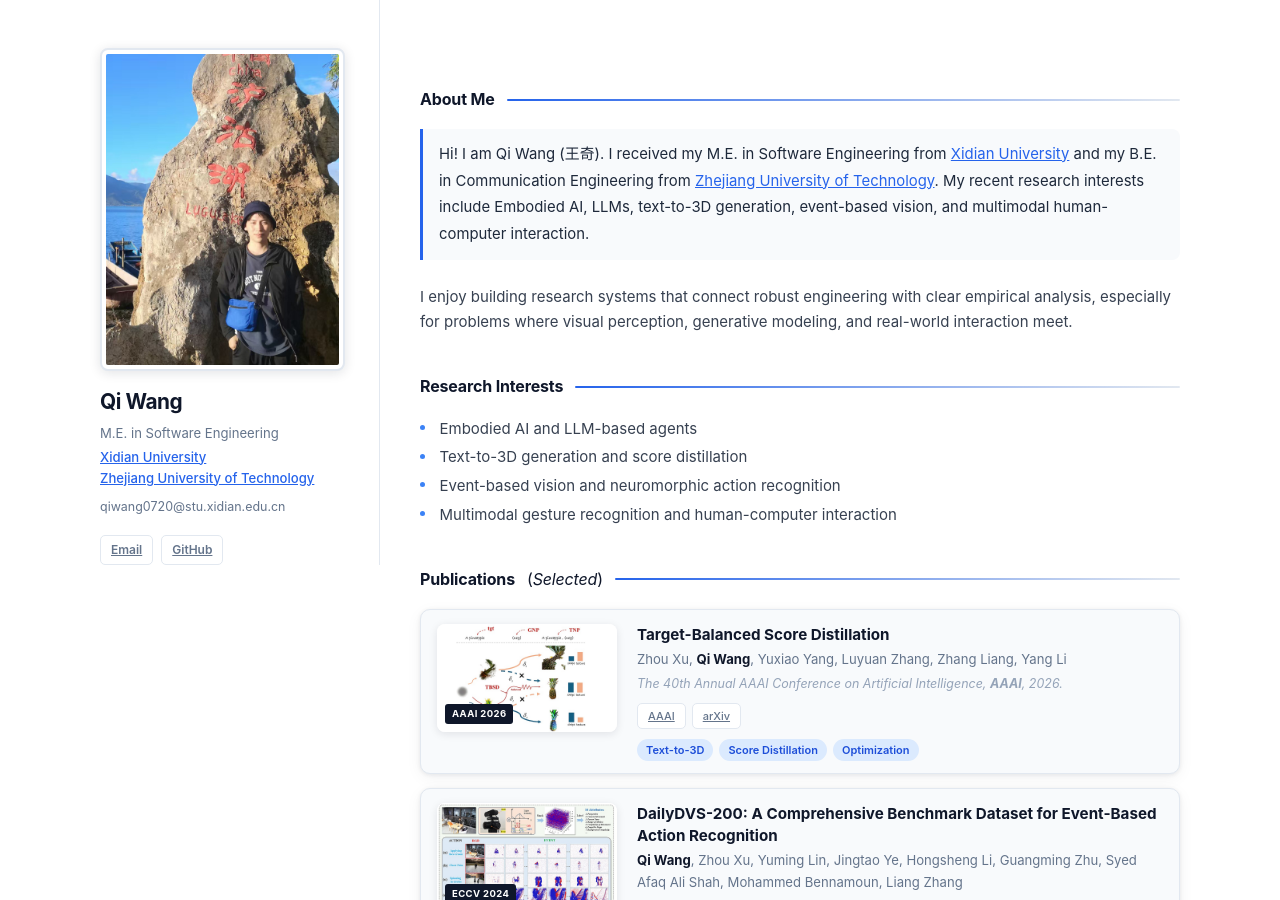
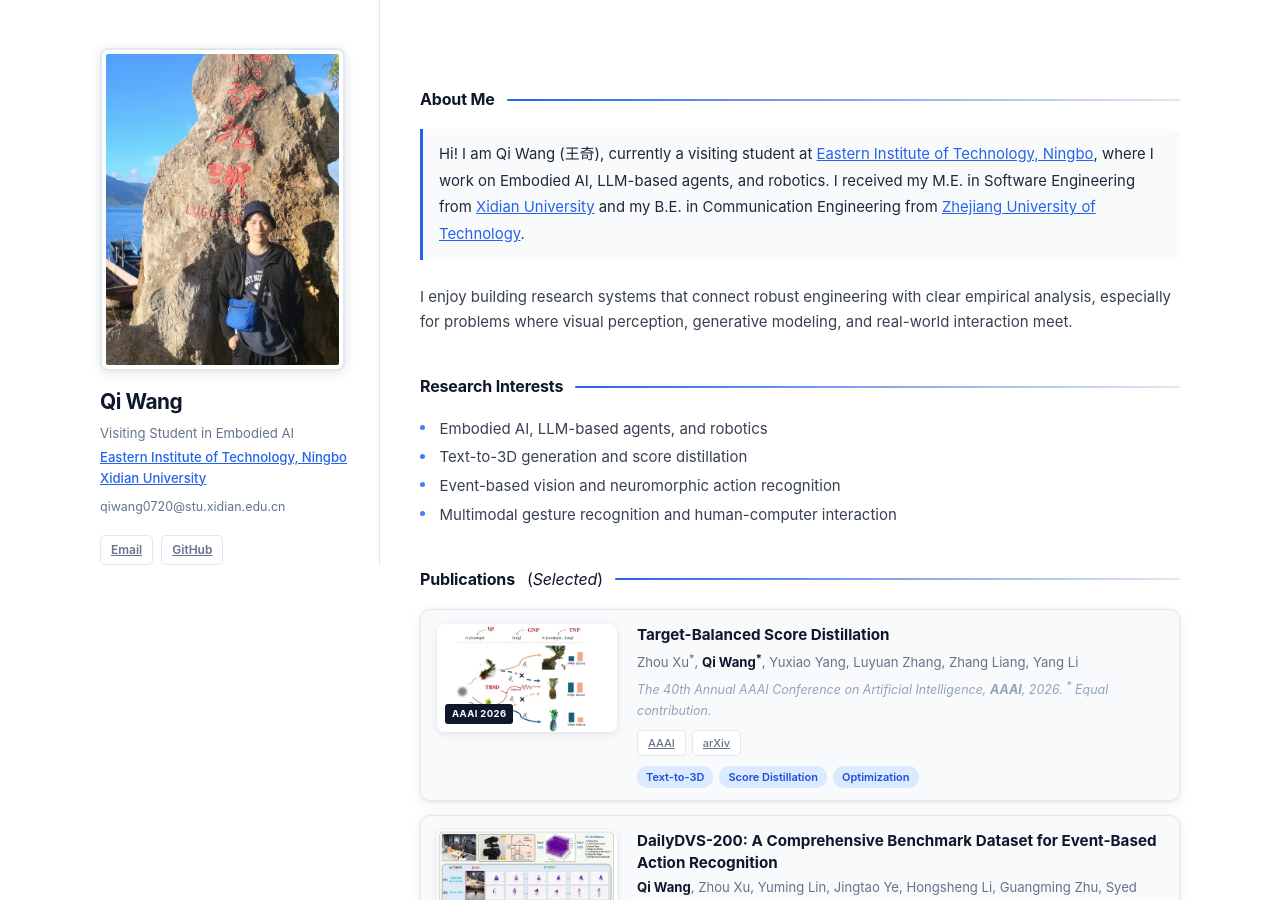
Before and after one commit to QiWang233/qiwang233.github.io, a Jekyll site: the page built from index.md, in a window 1280 px wide and 900 px high. Built offline with Jekyll 4.4.1, drawn with Linux system fonts in a browser that asks for light colours; our own code applies the rules of GitHub Pages for plain Markdown files; some of the changed text lies outside the part shown.

Commit message:
Merge current CV details into homepage

```diff
--- a/_config.yml
+++ b/_config.yml
@@ -3,16 +3,16 @@ baseurl: ""
 
 # Basic Information
 title: Qi Wang
-position: M.E. in Software Engineering
-affiliation: Xidian University
-subaffiliation: Zhejiang University of Technology
-affiliation_link: https://www.xidian.edu.cn/
-subaffiliation_link: https://www.zjut.edu.cn/
+position: Visiting Student in Embodied AI
+affiliation: Eastern Institute of Technology, Ningbo
+subaffiliation: Xidian University
+affiliation_link: https://www.eitech.edu.cn/en/
+subaffiliation_link: https://www.xidian.edu.cn/
 email: qiwang0720@stu.xidian.edu.cn
 
 # Search Engine Optimization
-keywords: Qi Wang, Wang Qi, Embodied AI, LLM, event-based vision, text-to-3D generation, score distillation, DailyDVS-200
-description: Personal academic homepage of Qi Wang, working on Embodied AI, LLMs, event-based vision, text-to-3D generation, and multimodal interaction.
+keywords: Qi Wang, Wang Qi, Embodied AI, LLM-based agents, robotics, event-based vision, text-to-3D generation, score distillation, DailyDVS-200
+description: Personal academic homepage of Qi Wang, working on Embodied AI, LLM-based agents, robotics, event-based vision, text-to-3D generation, and multimodal interaction.
 canonical: https://qiwang233.github.io/
 
 # Links
--- a/_includes/projects.md
+++ b/_includes/projects.md
@@ -11,8 +11,8 @@
   </div>
   <div class="col-sm-9">
     <div class="title"><a href="https://ojs.aaai.org/index.php/AAAI/article/view/38131">Target-Balanced Score Distillation</a></div>
-    <div class="author">Zhou Xu, <strong>Qi Wang</strong>, Yuxiao Yang, Luyuan Zhang, Zhang Liang, Yang Li</div>
-    <div class="periodical"><em>The 40th Annual AAAI Conference on Artificial Intelligence, <strong>AAAI</strong>, 2026.</em></div>
+    <div class="author">Zhou Xu<sup>*</sup>, <strong>Qi Wang<sup>*</sup></strong>, Yuxiao Yang, Luyuan Zhang, Zhang Liang, Yang Li</div>
+    <div class="periodical"><em>The 40th Annual AAAI Conference on Artificial Intelligence, <strong>AAAI</strong>, 2026. <sup>*</sup> Equal contribution.</em></div>
     <div class="links">
       <a href="https://ojs.aaai.org/index.php/AAAI/article/view/38131" class="btn btn-sm z-depth-0" role="button" target="_blank" rel="noopener noreferrer">AAAI</a>
       <a href="https://arxiv.org/abs/2511.11710" class="btn btn-sm z-depth-0" role="button" target="_blank" rel="noopener noreferrer">arXiv</a>
--- a/index.md
+++ b/index.md
@@ -4,13 +4,13 @@ layout: homepage
 
 ## About Me
 
-Hi! I am Qi Wang (王奇). I received my M.E. in Software Engineering from <a href="https://www.xidian.edu.cn/">Xidian University</a> and my B.E. in Communication Engineering from <a href="https://www.zjut.edu.cn/">Zhejiang University of Technology</a>. My recent research interests include Embodied AI, LLMs, text-to-3D generation, event-based vision, and multimodal human-computer interaction.
+Hi! I am Qi Wang (王奇), currently a visiting student at <a href="https://www.eitech.edu.cn/en/">Eastern Institute of Technology, Ningbo</a>, where I work on Embodied AI, LLM-based agents, and robotics. I received my M.E. in Software Engineering from <a href="https://www.xidian.edu.cn/">Xidian University</a> and my B.E. in Communication Engineering from <a href="https://www.zjut.edu.cn/">Zhejiang University of Technology</a>.
 
 I enjoy building research systems that connect robust engineering with clear empirical analysis, especially for problems where visual perception, generative modeling, and real-world interaction meet.
 
 ## Research Interests
 
-- Embodied AI and LLM-based agents
+- Embodied AI, LLM-based agents, and robotics
 - Text-to-3D generation and score distillation
 - Event-based vision and neuromorphic action recognition
 - Multimodal gesture recognition and human-computer interaction
@@ -42,6 +42,8 @@ I enjoy building research systems that connect robust engineering with clear emp
 
 ## Education
 
+- \[2025.12 - 2026.07\]: **Visiting Student**, <a href="https://www.eitech.edu.cn/en/">Eastern Institute of Technology, Ningbo</a>, China
+  - Research areas: Embodied AI, LLM-based agents, and robotics.
 - \[2022.09 - 2025.06\]: M.E., Software Engineering, <a href="https://www.xidian.edu.cn/">Xidian University</a>, China
 - \[2018.09 - 2022.06\]: B.E., Communication Engineering, <a href="https://www.zjut.edu.cn/">Zhejiang University of Technology</a>, China
 
```
